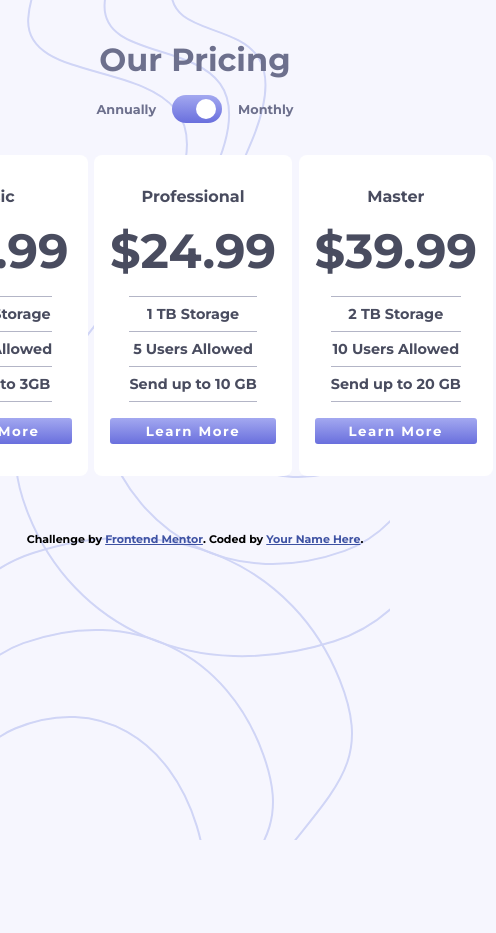
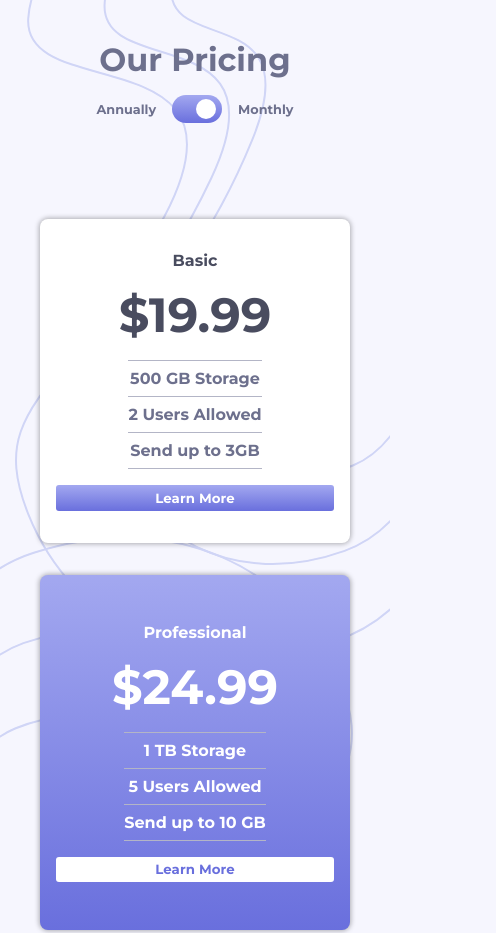
Before and after one commit to Perlishnov/pricing-component-with-toggle-master, a plain HTML site: page index.html in a window 390 px wide. Shown: the top 933 px of the page, 496 px wide, since content can reach past the window. Before the commit the page ends 844 px from the top, so only its background shows below. Drawn offline with Linux system fonts and the light colour scheme.

Commit message:
Special Card Styling; Responsive design implementation

```diff
--- a/index.html
+++ b/index.html
@@ -49,7 +49,9 @@
           </label>
           <span>Monthly</span>
         </div>
-        <div class="container-flex">
+        <a href="">
+          <div class="container-flex">
+        </a>
           <div class="cards">
             <div class="plan-type">Basic</div>
             <h4 class="pricing">&dollar;19.99</h4>
@@ -58,7 +60,7 @@
               <div>2 Users Allowed</div>
               <div>Send up to 3GB</div>
             </div>
-            <button>Learn More</button>
+            <button><a href="#">Learn More</a></button>
           </div>
           <div class="cards card-special">
             <div class="plan-type">Professional</div>
@@ -68,7 +70,7 @@
               <div>5 Users Allowed</div>
               <div>Send up to 10 GB</div>
             </div>
-            <button>Learn More</button>
+            <button><a href="#">Learn More</a></button>
           </div>
           <div class="cards">
             <div class="plan-type">Master</div>
@@ -78,7 +80,7 @@
               <div>10 Users Allowed</div>
               <div>Send up to 20 GB</div>
             </div>
-            <button>Learn More</button>
+            <button><a href="#">Learn More</a></button>
           </div>
         </div>
       </div>
--- a/style.css
+++ b/style.css
@@ -10,6 +10,8 @@
   --Light-Grayish-Blue: hsl(234, 14%, 74%);
   --Grayish-Blue: hsl(233, 13%, 49%);
   --Dark-Grayish-Blue: hsl(232, 13%, 33%);
+  --Gradient-Purple: hsl(237, 63%, 64%);
+  --Gadrient-Lila: hsl(236, 72%, 79%);
 }
 html {
   font-family: var(--Font);
@@ -135,6 +137,10 @@ input:checked + .slider::before {
   background-color: #fff;
   padding: 1.5rem 1rem;
   border-radius: 0.5rem;
+  width: 100%;
+  box-shadow: 0px 0px 5px 1px rgba(0,0,0,0.3);
+  -webkit-box-shadow: 0px 0px 5px 1px rgba(0,0,0,0.3);
+  -moz-box-shadow: 0px 0px 5px 1px rgba(0,0,0,0.3);
 }
 .cards > * {
   margin: 0.5rem 0;
@@ -147,18 +153,17 @@ input:checked + .slider::before {
   font-size: 3rem;
   color: var(--Dark-Grayish-Blue);
 }
+.feature-container {
+  text-align: center;
+}
 .feature-container > * {
   padding: 0.5rem 0;
-  color: var(--Dark-Grayish-Blue);
+  color: var(--Grayish-Blue);
   font-size: 0.9rem;
   border-top: 1px solid var(--Light-Grayish-Blue);
 }
 .feature-container > div:last-child {
   border-bottom: 1px solid var(--Light-Grayish-Blue);
-}
-
-.feature-container {
-  text-align: center;
 }
 
 button {
@@ -169,5 +174,42 @@ button {
   font-family: var(--Font);
   color: #fff;
   border-radius: 3px;
-  letter-spacing: 0.1rem;
 }
+a {
+  color: #fff;
+  text-decoration-line: none;
+  letter-spacing: 0.1px;
+}
+.card-special {
+  background-image: linear-gradient(var(--Linear-gradient));
+  padding: 2.5rem 1rem;
+}
+/* .card-special > .plan-type,.card-special > .pricing,.card-special > .feature-container > div {
+  color: #fff;
+} */
+
+.card-special :is(.plan-type, .pricing, .feature-container div) {
+  color: #fff;
+}
+.card-special button {
+  background-color: #fff;
+  background-image: none;
+}
+.card-special button a {
+  color: var(--Gradient-Purple);
+}
+
+/* media queries */
+/* Extra small devices (phones, 600px and down) */
+@media only screen and (max-width: 600px) {
+  .container-flex {
+    flex-direction: column;
+    width: 100%;
+  }
+  .cards {
+    width: 100%;
+  }
+  .feature-container div {
+    font-size: 1rem;
+  }
+}
```
